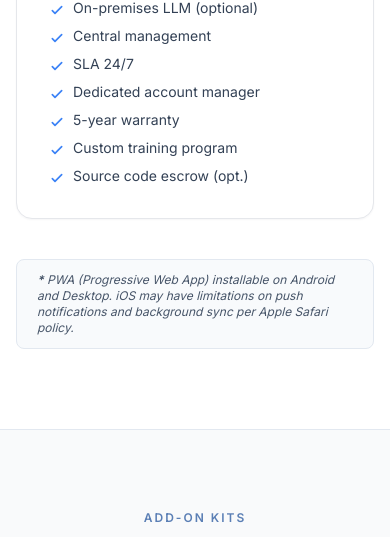
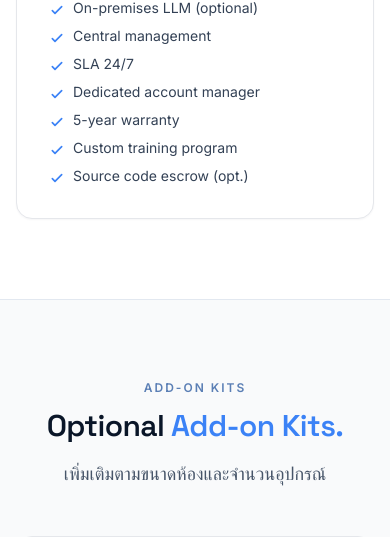
Before and after one commit to Voscene/voscene-web, a FastAPI app: page /pricing in a window 390 px wide. Shown: the part 2512-3049 px from the top of the page. Run offline with FastAPI, Linux system fonts and the light colour scheme; data comes from the database, SQL or seed files in the repository; some libraries are stand-ins or nearby versions; some web fonts are replaced.

Commit message:
Nav active-state + drop PWA footnote on /pricing
- Nav (desktop + mobile): highlight the current page so visitors
  know where they are. Active link → text-electric + font-semibold;
  others keep text-slate-600 hover:text-navy. Match on
  request.url.path; "บทความ" uses startswith('/blog') so blog
  detail pages (/blog/{slug}) keep the tab active too.
- /pricing: remove the "* PWA (Progressive Web App)… Apple Safari
  policy" footnote (owner: cut) — the iOS caveat was internal
  detail that added noise under the packages.

Co-Authored-By: Claude Opus 4.8 <noreply@anthropic.com>

```diff
--- a/templates/public/base.html
+++ b/templates/public/base.html
@@ -72,12 +72,13 @@
         <a href="/" class="flex items-center gap-2">
             <img src="/static/images/voscene-horizontal.png" alt="Voscene" class="h-9 w-auto">
         </a>
+        {% set p = request.url.path %}
         <div class="hidden md:flex items-center gap-6 text-sm">
-            <a href="/" class="text-slate-600 hover:text-navy transition">หน้าแรก</a>
-            <a href="/features" class="text-slate-600 hover:text-navy transition">ฟีเจอร์</a>
-            <a href="/pricing" class="text-slate-600 hover:text-navy transition">ราคา</a>
-            <a href="/blog" class="text-slate-600 hover:text-navy transition">บทความ</a>
-            <a href="/contact" class="text-slate-600 hover:text-navy transition">ติดต่อ</a>
+            <a href="/" class="transition {% if p == '/' %}text-electric font-semibold{% else %}text-slate-600 hover:text-navy{% endif %}">หน้าแรก</a>
+            <a href="/features" class="transition {% if p == '/features' %}text-electric font-semibold{% else %}text-slate-600 hover:text-navy{% endif %}">ฟีเจอร์</a>
+            <a href="/pricing" class="transition {% if p == '/pricing' %}text-electric font-semibold{% else %}text-slate-600 hover:text-navy{% endif %}">ราคา</a>
+            <a href="/blog" class="transition {% if p.startswith('/blog') %}text-electric font-semibold{% else %}text-slate-600 hover:text-navy{% endif %}">บทความ</a>
+            <a href="/contact" class="transition {% if p == '/contact' %}text-electric font-semibold{% else %}text-slate-600 hover:text-navy{% endif %}">ติดต่อ</a>
             <a href="/#ai-consult" class="px-4 py-2 rounded-lg bg-electric hover:bg-electric-600 transition font-semibold text-white text-sm">Book Demo</a>
         </div>
         <button class="md:hidden text-navy" onclick="document.getElementById('m-menu').classList.toggle('hidden')">
@@ -86,11 +87,11 @@
     </div>
     <div id="m-menu" class="hidden md:hidden border-t border-slate-200 bg-white">
         <div class="px-4 py-3 flex flex-col gap-3 text-sm">
-            <a href="/" class="text-slate-600">หน้าแรก</a>
-            <a href="/features" class="text-slate-600">ฟีเจอร์</a>
-            <a href="/pricing" class="text-slate-600">ราคา</a>
-            <a href="/blog" class="text-slate-600">บทความ</a>
-            <a href="/contact" class="text-slate-600">ติดต่อ</a>
+            <a href="/" class="{% if p == '/' %}text-electric font-semibold{% else %}text-slate-600{% endif %}">หน้าแรก</a>
+            <a href="/features" class="{% if p == '/features' %}text-electric font-semibold{% else %}text-slate-600{% endif %}">ฟีเจอร์</a>
+            <a href="/pricing" class="{% if p == '/pricing' %}text-electric font-semibold{% else %}text-slate-600{% endif %}">ราคา</a>
+            <a href="/blog" class="{% if p.startswith('/blog') %}text-electric font-semibold{% else %}text-slate-600{% endif %}">บทความ</a>
+            <a href="/contact" class="{% if p == '/contact' %}text-electric font-semibold{% else %}text-slate-600{% endif %}">ติดต่อ</a>
             <a href="/#ai-consult" class="px-4 py-2 rounded-lg bg-electric text-white text-center font-semibold">Book Demo</a>
         </div>
     </div>
--- a/templates/public/pricing.html
+++ b/templates/public/pricing.html
@@ -50,10 +50,6 @@
             {% endfor %}
         </div>
 
-        <!-- PWA Note -->
-        <div class="max-w-3xl mx-auto mt-10 px-5 py-3 rounded-lg bg-slate-50 border border-slate-200 text-slate-600 text-xs font-th italic">
-            <strong>*</strong> PWA (Progressive Web App) installable on Android and Desktop. iOS may have limitations on push notifications and background sync per Apple Safari policy.
-        </div>
     </div>
 </section>
 
```
